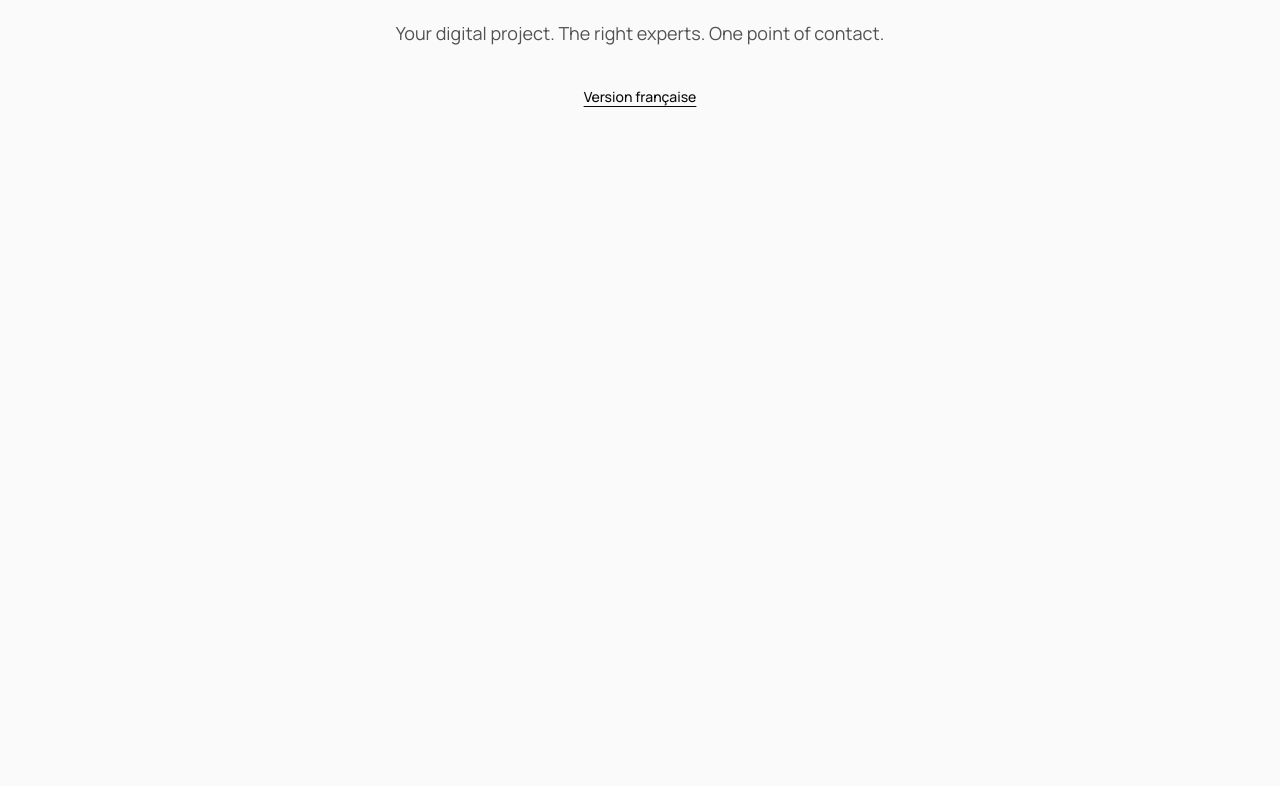
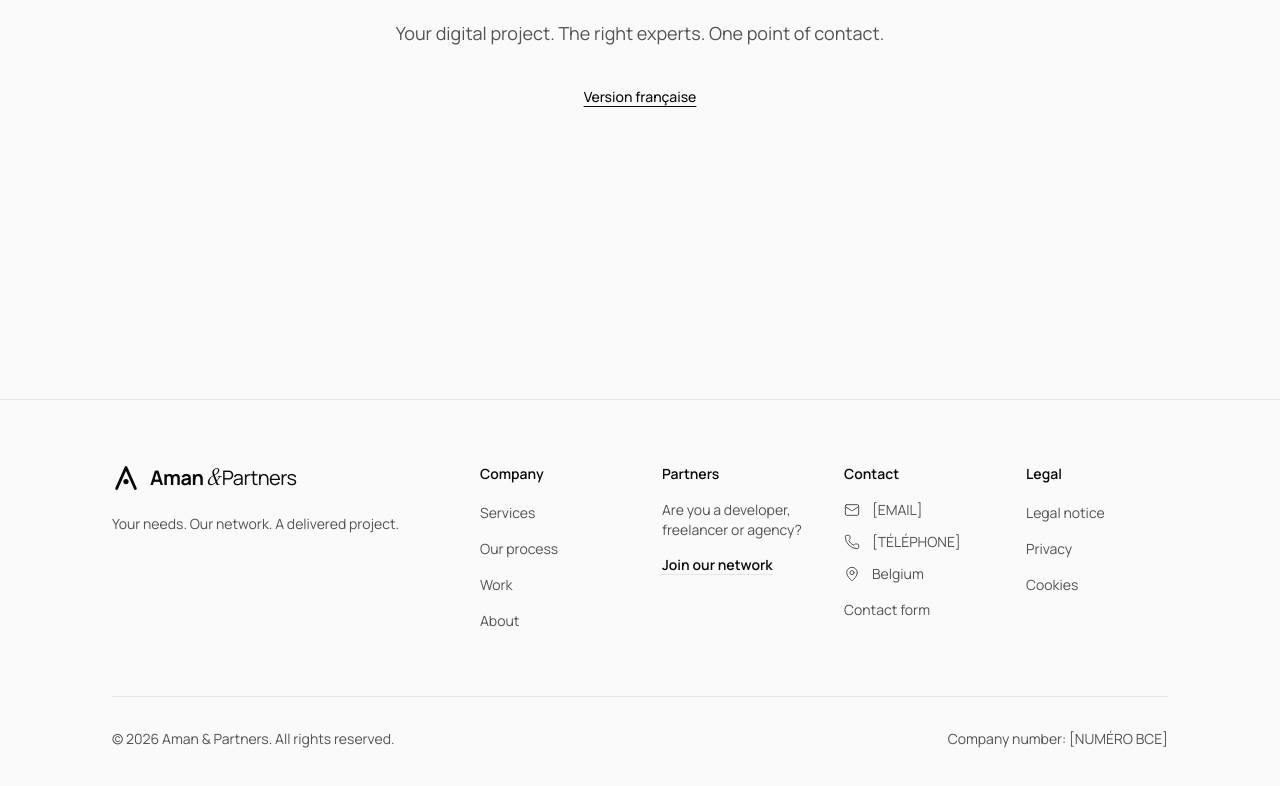
Before and after one commit to Princeaman007/aman-partners, a Next.js app: page /en in a window 1280 px wide. Shown: the part 402-1188 px from the top of the page. Before the commit the page ends 801 px from the top, so only its background shows below. Built offline with nearby package versions, Linux system fonts and the light colour scheme.

Commit message:
feat(layout): ajoute le footer avec colonnes, coordonnées et liens légaux

```diff
--- a/src/app/[locale]/layout.tsx
+++ b/src/app/[locale]/layout.tsx
@@ -3,6 +3,7 @@ import type { ReactNode } from "react";
 import { notFound } from "next/navigation";
 import { hasLocale, NextIntlClientProvider } from "next-intl";
 import { getTranslations, setRequestLocale } from "next-intl/server";
+import { Footer } from "@/components/layout/Footer";
 import { Header } from "@/components/layout/Header";
 import { MAIN_CONTENT_ID, SkipLink } from "@/components/layout/SkipLink";
 import { ThemeScript } from "@/components/layout/ThemeScript";
@@ -47,14 +48,17 @@ export default async function LocaleLayout({ children, params }: LocaleLayoutPro
       className={`${manrope.variable} ${instrumentSerif.variable}`}
       suppressHydrationWarning
     >
-      <body>
+      <head>
         <ThemeScript />
+      </head>
+      <body className="flex min-h-dvh flex-col">
         <NextIntlClientProvider>
           <SkipLink />
           <Header />
-          <main id={MAIN_CONTENT_ID} tabIndex={-1} className="outline-none">
+          <main id={MAIN_CONTENT_ID} tabIndex={-1} className="flex-1 outline-none">
             {children}
           </main>
+          <Footer />
         </NextIntlClientProvider>
       </body>
     </html>
--- /dev/null
+++ b/src/components/layout/Footer.tsx
@@ -0,0 +1,141 @@
+import type { ComponentProps, ReactNode } from "react";
+import { Mail, MapPin, Phone } from "lucide-react";
+import { getTranslations } from "next-intl/server";
+import { Logo } from "@/components/brand/Logo";
+import { Container } from "@/components/ui/Container";
+import { COMPANY, isPlaceholder, toPhoneHref } from "@/content/company";
+import { Link } from "@/i18n/navigation";
+import { CONTACT_HREF, LEGAL_NAV, MAIN_NAV, PARTNERS_HREF } from "./navigation";
+
+const LINK_CLASSES =
+  "rounded-sm text-sm text-muted transition-colors duration-150 hover:text-foreground focus-visible:outline-2 focus-visible:outline-offset-2 focus-visible:outline-foreground";
+
+const ICON_CLASSES = "mt-0.5 size-4 shrink-0";
+
+type FooterColumnProps = {
+  title: string;
+  children: ReactNode;
+};
+
+function FooterColumn({ title, children }: FooterColumnProps) {
+  return (
+    <div>
+      <h2 className="text-sm font-semibold text-foreground">{title}</h2>
+      <div className="mt-4">{children}</div>
+    </div>
+  );
+}
+
+type FooterLinkProps = {
+  href: ComponentProps<typeof Link>["href"];
+  children: ReactNode;
+};
+
+function FooterLink({ href, children }: FooterLinkProps) {
+  return (
+    <Link href={href} className={LINK_CLASSES}>
+      {children}
+    </Link>
+  );
+}
+
+export async function Footer() {
+  const t = await getTranslations("Footer");
+  const tNav = await getTranslations("Navigation");
+  const year = new Date().getFullYear();
+
+  return (
+    <footer className="border-t border-border">
+      <Container className="py-16">
+        <div className="grid gap-12 lg:grid-cols-12">
+          <div className="lg:col-span-4">
+            <Link
+              href="/"
+              aria-label={tNav("home")}
+              className="inline-block rounded-sm focus-visible:outline-2 focus-visible:outline-offset-4 focus-visible:outline-foreground"
+            >
+              <Logo />
+            </Link>
+            <p className="mt-4 max-w-xs text-sm text-muted">{t("tagline")}</p>
+          </div>
+
+          <nav
+            aria-label={t("navLabel")}
+            className="grid gap-10 sm:grid-cols-2 lg:col-span-8 lg:grid-cols-4"
+          >
+            <FooterColumn title={t("company")}>
+              <ul className="space-y-3">
+                {MAIN_NAV.map((item) => (
+                  <li key={item.href}>
+                    <FooterLink href={item.href}>{tNav(item.labelKey)}</FooterLink>
+                  </li>
+                ))}
+              </ul>
+            </FooterColumn>
+
+            <FooterColumn title={t("partners")}>
+              <p className="text-sm text-muted">{t("partnersText")}</p>
+              <p className="mt-3">
+                <Link
+                  href={PARTNERS_HREF}
+                  className="rounded-sm text-sm font-semibold text-foreground underline decoration-border underline-offset-4 transition-colors duration-150 hover:decoration-foreground focus-visible:outline-2 focus-visible:outline-offset-2 focus-visible:outline-foreground"
+                >
+                  {t("joinNetwork")}
+                </Link>
+              </p>
+            </FooterColumn>
+
+            <FooterColumn title={t("contact")}>
+              <ul className="space-y-3 text-sm text-muted">
+                <li className="flex gap-3">
+                  <Mail aria-hidden="true" strokeWidth={1.5} className={ICON_CLASSES} />
+                  <span className="sr-only">{t("email")}</span>
+                  {isPlaceholder(COMPANY.email) ? (
+                    <span>{COMPANY.email}</span>
+                  ) : (
+                    <a href={`mailto:${COMPANY.email}`} className={LINK_CLASSES}>
+                      {COMPANY.email}
+                    </a>
+                  )}
+                </li>
+                <li className="flex gap-3">
+                  <Phone aria-hidden="true" strokeWidth={1.5} className={ICON_CLASSES} />
+                  <span className="sr-only">{t("phone")}</span>
+                  {isPlaceholder(COMPANY.phone) ? (
+                    <span>{COMPANY.phone}</span>
+                  ) : (
+                    <a href={toPhoneHref(COMPANY.phone)} className={LINK_CLASSES}>
+                      {COMPANY.phone}
+                    </a>
+                  )}
+                </li>
+                <li className="flex gap-3">
+                  <MapPin aria-hidden="true" strokeWidth={1.5} className={ICON_CLASSES} />
+                  <span>{t("location")}</span>
+                </li>
+                <li className="pt-1">
+                  <FooterLink href={CONTACT_HREF}>{t("contactPage")}</FooterLink>
+                </li>
+              </ul>
+            </FooterColumn>
+
+            <FooterColumn title={t("legal")}>
+              <ul className="space-y-3">
+                {LEGAL_NAV.map((item) => (
+                  <li key={item.href}>
+                    <FooterLink href={item.href}>{t(item.labelKey)}</FooterLink>
+                  </li>
+                ))}
+              </ul>
+            </FooterColumn>
+          </nav>
+        </div>
+
+        <div className="mt-16 flex flex-col gap-2 border-t border-border pt-8 text-sm text-muted sm:flex-row sm:items-center sm:justify-between">
+          <p>{t("copyright", { year })}</p>
+          <p>{t("companyNumber", { number: COMPANY.companyNumber })}</p>
+        </div>
+      </Container>
+    </footer>
+  );
+}
--- a/src/components/layout/navigation.ts
+++ b/src/components/layout/navigation.ts
@@ -8,3 +8,16 @@ export const MAIN_NAV = [
 
 /** Page vers laquelle mène le bouton principal « Parler de mon projet ». */
 export const PRIMARY_CTA_HREF = "/demande-de-projet";
+
+/** Page de candidature des freelances et agences partenaires. */
+export const PARTNERS_HREF = "/partenaires";
+
+/** Page de contact. */
+export const CONTACT_HREF = "/contact";
+
+/** Liens de la colonne Légal du footer (textes dans le bloc « Footer » des traductions). */
+export const LEGAL_NAV = [
+  { href: "/mentions-legales", labelKey: "legalNotice" },
+  { href: "/confidentialite", labelKey: "privacy" },
+  { href: "/cookies", labelKey: "cookies" },
+] as const;
--- /dev/null
+++ b/src/content/company.ts
@@ -0,0 +1,19 @@
+/**
+ * Coordonnées officielles d'Aman & Partners.
+ * Les valeurs entre crochets sont des repères à remplacer avant la mise en ligne.
+ */
+export const COMPANY = {
+  email: "[EMAIL]",
+  phone: "[TÉLÉPHONE]",
+  companyNumber: "[NUMÉRO BCE]",
+} as const;
+
+/** Indique si une valeur est encore un repère à compléter, comme « [EMAIL] ». */
+export function isPlaceholder(value: string): boolean {
+  return value.startsWith("[") && value.endsWith("]");
+}
+
+/** Transforme un numéro affiché (« +32 470 12 34 56 ») en lien d'appel (« tel:+32470123456 »). */
+export function toPhoneHref(phone: string): string {
+  return `tel:${phone.replace(/[^\d+]/g, "")}`;
+}
--- a/src/messages/en.json
+++ b/src/messages/en.json
@@ -35,6 +35,25 @@
     "menu": "Menu",
     "openMenu": "Open menu",
     "closeMenu": "Close menu"
+  },
+  "Footer": {
+    "navLabel": "Site map",
+    "tagline": "Your needs. Our network. A delivered project.",
+    "company": "Company",
+    "partners": "Partners",
+    "partnersText": "Are you a developer, freelancer or agency?",
+    "joinNetwork": "Join our network",
+    "contact": "Contact",
+    "email": "Email",
+    "phone": "Phone",
+    "location": "Belgium",
+    "contactPage": "Contact form",
+    "legal": "Legal",
+    "legalNotice": "Legal notice",
+    "privacy": "Privacy",
+    "cookies": "Cookies",
+    "copyright": "© {year} Aman & Partners. All rights reserved.",
+    "companyNumber": "Company number: {number}"
   },
   "Styleguide": {
     "title": "Components",
--- a/src/messages/fr.json
+++ b/src/messages/fr.json
@@ -35,6 +35,25 @@
     "menu": "Menu",
     "openMenu": "Ouvrir le menu",
     "closeMenu": "Fermer le menu"
+  },
+  "Footer": {
+    "navLabel": "Plan du site",
+    "tagline": "Votre besoin. Notre réseau. Un projet livré.",
+    "company": "Entreprise",
+    "partners": "Partenaires",
+    "partnersText": "Vous êtes développeur, freelance ou agence\u00a0?",
+    "joinNetwork": "Rejoindre notre réseau",
+    "contact": "Contact",
+    "email": "E-mail",
+    "phone": "Téléphone",
+    "location": "Belgique",
+    "contactPage": "Formulaire de contact",
+    "legal": "Légal",
+    "legalNotice": "Mentions légales",
+    "privacy": "Confidentialité",
+    "cookies": "Cookies",
+    "copyright": "© {year} Aman & Partners. Tous droits réservés.",
+    "companyNumber": "Numéro d'entreprise\u00a0: {number}"
   },
   "Styleguide": {
     "title": "Composants",
```
